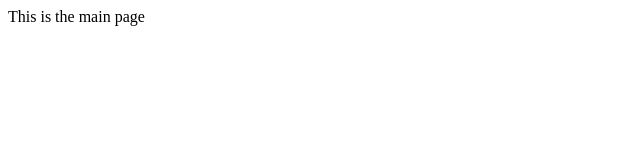
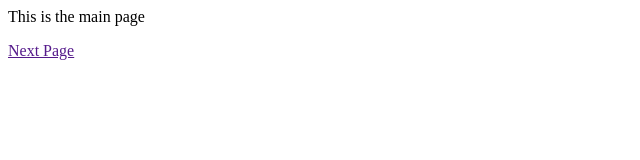
Before and after one commit to pwtoothless/ClassVacation, a plain HTML site: page web pages/index.html in a window 1280 px wide. Shown: the full height of the page, 0-640 px from the left. Drawn offline with Linux system fonts and the light colour scheme.

Commit message:
fixed index

```diff
--- a/web pages/index.html
+++ b/web pages/index.html
@@ -4,6 +4,6 @@
     </head>
     <body>
         <p>This is the main page</p>
-        <a href=""></a>
+        <a href="">Next Page</a>
     </body>
 </html>
```
